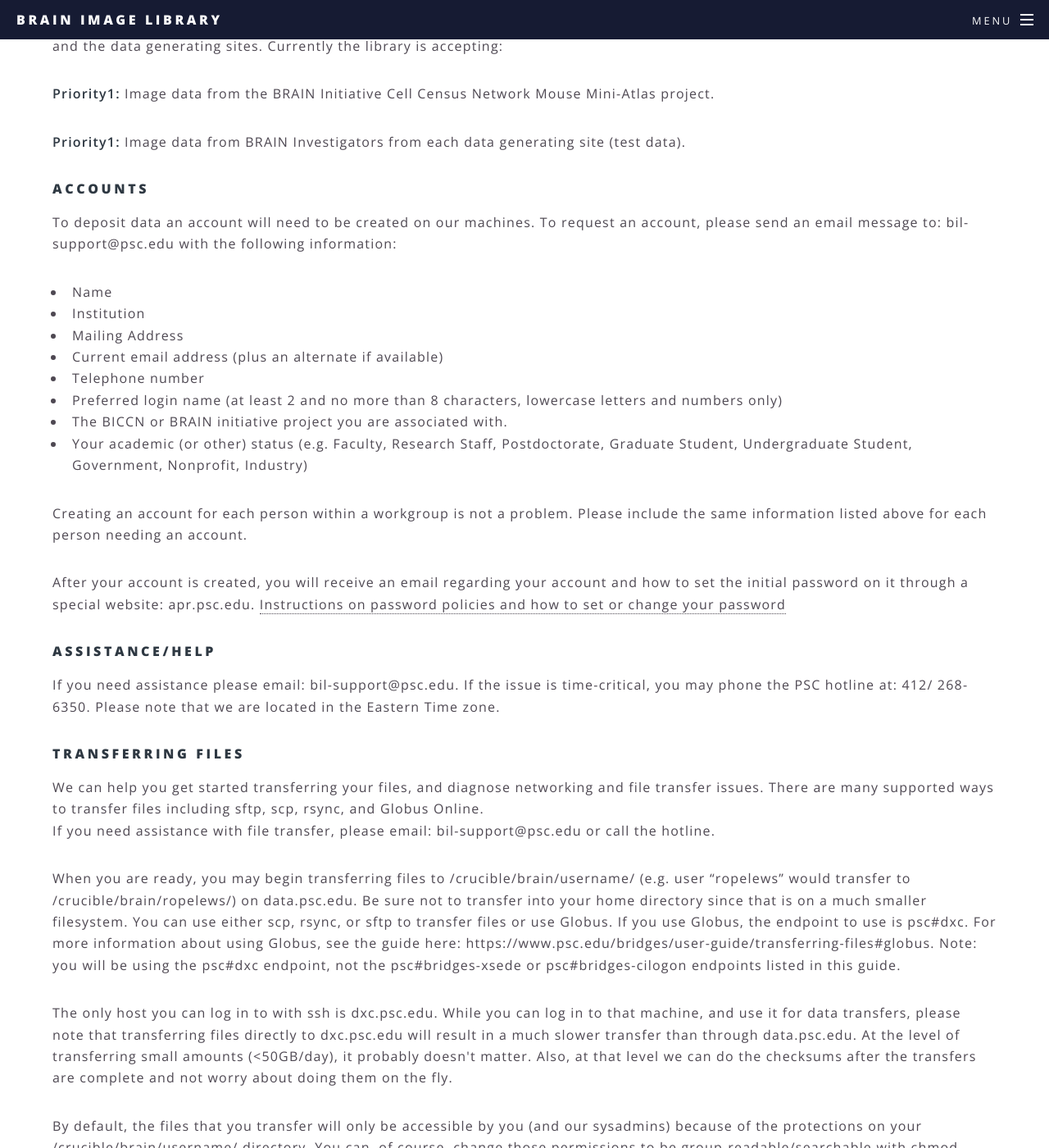
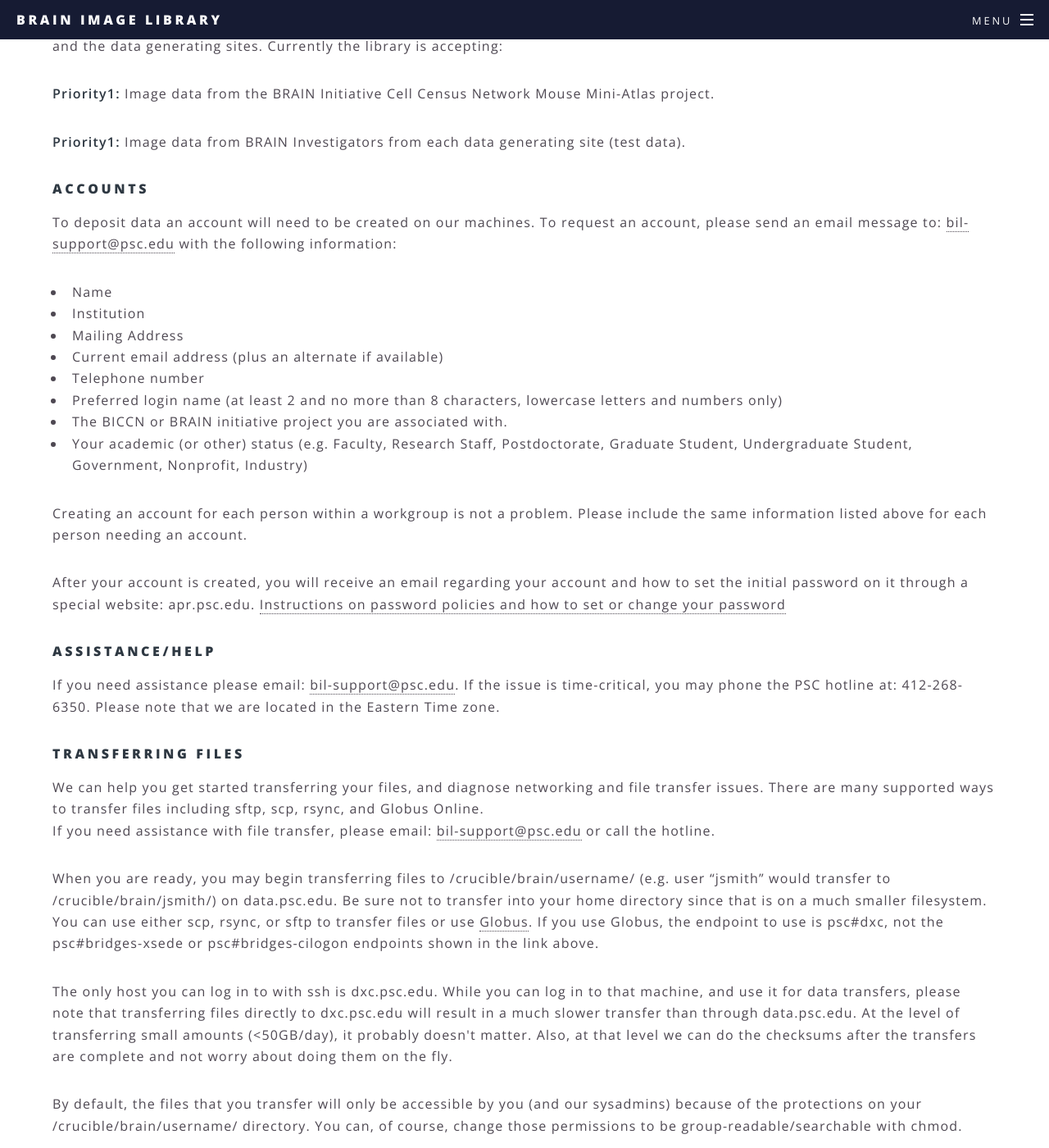
Before and after one commit to noisysky/bil_info_site, a Jekyll site: the page built from submission.html, in a window 1280 px wide and 1400 px high, scrolled down 550 px. Shown: the whole window at 82% size. Built offline with Jekyll 4.4.1, drawn with Linux system fonts in a browser that asks for light colours; some of the changed text lies outside the part shown.

Commit message:
Format submission guide.
This was dumped in here from a text file and wasn't entirely formatted
properly for a website. Links and emails were listed as plain text. This
has all been fixed now.

```diff
--- a/submission.html
+++ b/submission.html
@@ -20,8 +20,8 @@ description: How to submit imaging data to the BIL
 
   <h4>ACCOUNTS</h4>
   <p>To deposit data an account will need to be created on our machines. To request
-  an account, please send an email message to: bil-support@psc.edu with the
-  following information:</p>
+  an account, please send an email message to: <a href="mailto:bil-support@psc.edu?subject=account">bil-support@psc.edu</a>
+  with the following information:</p>
   <ul>
     <li>Name
     <li>Institution</li>
@@ -54,41 +56,44 @@ description: How to submit imaging data to the BIL
   and file transfer issues. There are many supported ways to transfer files
   including sftp, scp, rsync, and Globus Online.
 
-  <p>If you need assistance with file transfer, please email: bil-support@psc.edu
+  <p>If you need assistance with file transfer, please email:
+  <a href="mailto:bil-support@psc.edu?subject=account">bil-support@psc.edu</a>
   or call the hotline.</p>
 
   <p>When you are ready, you may begin transferring files to
-  /crucible/brain/username/ (e.g. user “ropelews” would transfer to
-  /crucible/brain/ropelews/) on data.psc.edu. Be sure not to transfer into your
-  home directory since that is on a much smaller filesystem.  You can use either
-  scp, rsync, or sftp to transfer files or use Globus. If you use Globus, the
-  endpoint to use is psc#dxc. For more information about using Globus, see the
-  guide here: https://www.psc.edu/bridges/user-guide/transferring-files#globus.
-  Note: you will be using the psc#dxc endpoint, not the psc#bridges-xsede or
-  psc#bridges-cilogon endpoints listed in this guide.</p>
+  /crucible/brain/username/ (e.g. user “jsmith” would transfer to
+  /crucible/brain/jsmith/) on data.psc.edu. Be sure not to transfer into your
+  home directory since that is on a much smaller filesystem.  You can use
+  either scp, rsync, or sftp to transfer files or use <a
+  href="https://www.psc.edu/bridges/user-guide/transferring-files#globus"
+  target="_blank">Globus</a>. If you use Globus, the endpoint to use is
+  psc#dxc, not the psc#bridges-xsede or psc#bridges-cilogon endpoints shown in
+  the link above.</p>
 
-  <p>The only host you can log in to with ssh is dxc.psc.edu. While you can log in
-  to that machine, and use it for data transfers, please note that transferring
-  files directly to dxc.psc.edu will result in a much slower transfer than
-  through data.psc.edu. At the level of transferring small amounts (&lt;50GB/day),
-  it probably doesn't matter.  Also, at that level we can do the checksums after
-  the transfers are complete and not worry about doing them on the fly.</p>
+  <p>The only host you can log in to with ssh is dxc.psc.edu. While you can log
+  in to that machine, and use it for data transfers, please note that
+  transferring files directly to dxc.psc.edu will result in a much slower
+  transfer than through data.psc.edu. At the level of transferring small
+  amounts (&lt;50GB/day), it probably doesn't matter.  Also, at that level we
+  can do the checksums after the transfers are complete and not worry about
+  doing them on the fly.</p>
 
-  <p>By default, the files that you transfer will only be accessible by you (and
-  our sysadmins) because of the protections on your /crucible/brain/username/
-  directory.  You can, of course, change those permissions to be
-  group-readable/searchable with chmod.</p>
+  <p>By default, the files that you transfer will only be accessible by you
+  (and our sysadmins) because of the protections on your
+  /crucible/brain/username/ directory.  You can, of course, change those
+  permissions to be group-readable/searchable with chmod.</p>
 
-  <p>Users should consider data transferred as staged rather than submitted to the
-  library. Please retain a copy of these datasets on your lab machines. We
+  <p>Users should consider data transferred as staged rather than submitted to
+  the library. Please retain a copy of these datasets on your lab machines. We
   expect to have an easy path for your staged data to be submitted to the
   library once the permanent hardware is operational without having to
   re-transfer the data.</p>
 
   <h4>INTERACTIVE/COMMAND LINE ACCESS</h4>
-  <p>The machine that you can access data from is called the Data Exacell (DXC). A
-  user’s guide for DXC is available here:
-  https://www.psc.edu/user-resources/software/seecer?id=1905</p>
+  <p>The machine that you can access data from is called the Data Exacell
+  (DXC).  New users may want to refer to the <a
+  href="https://www.psc.edu/user-resources/software/seecer?id=1905"
+  target="_blank">users guide</a>.</p>
 
   <p>There are several distinct file spaces on the DXC including:</p>
 
@@ -104,19 +109,19 @@ description: How to submit imaging data to the BIL
   DXC username.</p>
 
   <h4>FILE FORMATS</h4>
-  <p>The Library will eventually harmonize data into a common image format (most
-  likely OME-TIFF) and common metadata format (most likely the one selected by
-  BICCN).. At the current time, we are not enforcing an image file format
-  standard, but data that is convertible to the OME-TIFF format will likely be
-  the only data that can be submitted into the permanent library.  For more
-  information see:</p>
-  <p>https://docs.openmicroscopy.org/bio-formats/5.7.3/formats/index.html.</p>
+  <p>The Library will eventually harmonize data into a common image format
+  (most likely OME-TIFF) and common metadata format (most likely the one
+  selected by BICCN). At the current time, we are not enforcing an image file
+  format standard, but <a href="https://docs.openmicroscopy.org/bio-formats/5.7.3/formats/index.html" target="_blank">
+  data that is convertible to the OME-TIFF format</a> will likely be the only
+  data that can be submitted into the permanent library.</p>
 
   <p>Metadata should be uploaded in a shareable text format (can be xml, json,
   etc.) and will need eventually need to include the minimal metadata standards
   and formats (yet to be decided) for submission into the permanent library.</p>
 
   <h4>NETWORKING SUPPORT</h4>
-  <p>If you are having networking issues related to data transfer (including slow
-  transfer speeds), email us at at bil-support@psc.edu and one of our networking
-  experts will get in contact with you.</p>
+  <p>If you are having networking issues related to data transfer (including
+  slow transfer speeds), email us at <a
+  href="mailto:bil-support@psc.edu?subject=feedback"> bil-support@psc.edu</a>
+  and one of our networking experts will get in contact with you.</p>
```
Also changed, not shown: other parts of submission.html (+4 -2 lines).
